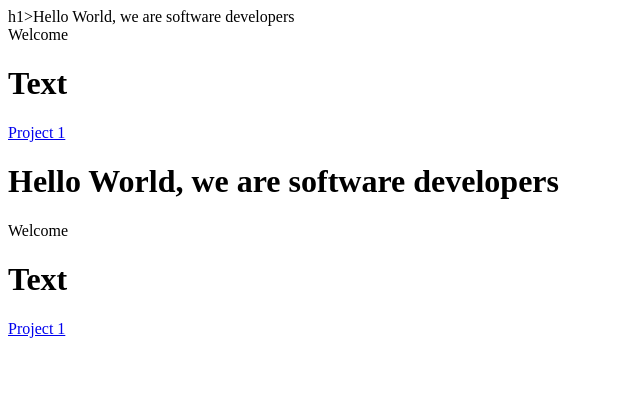
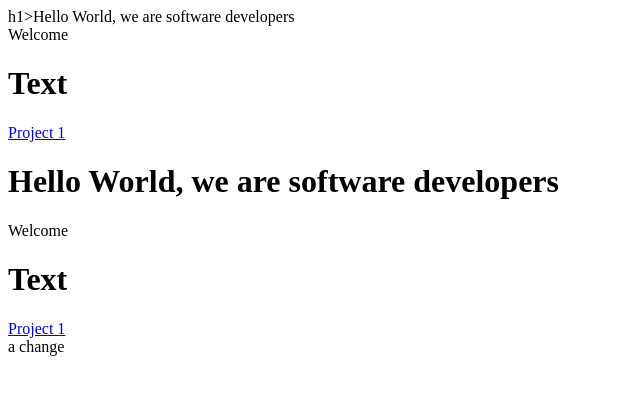
Before and after one commit to EvansSnave/fifthProject, a plain HTML site: page index.html in a window 1280 px wide. Shown: the full height of the page, 0-640 px from the left. Drawn offline with Linux system fonts and the light colour scheme.

Commit message:
made a small change

```diff
--- a/index.html
+++ b/index.html
@@ -27,7 +27,7 @@
         <nav id="navbar"></nav>
     </div>
     <div>
-
+        a change
     </div>
 </body>
 </html>
```
